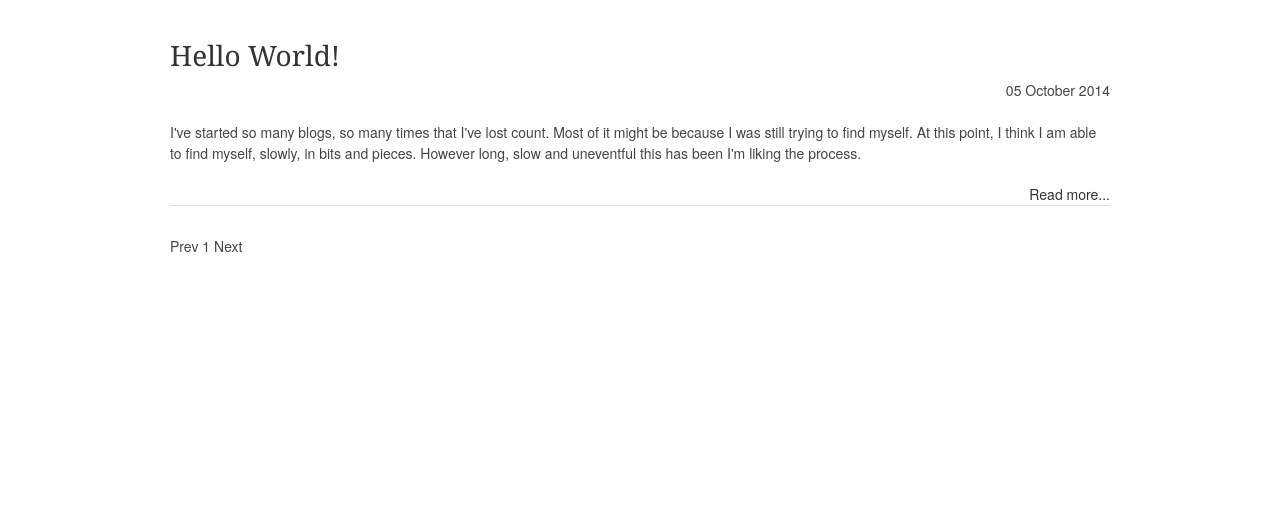
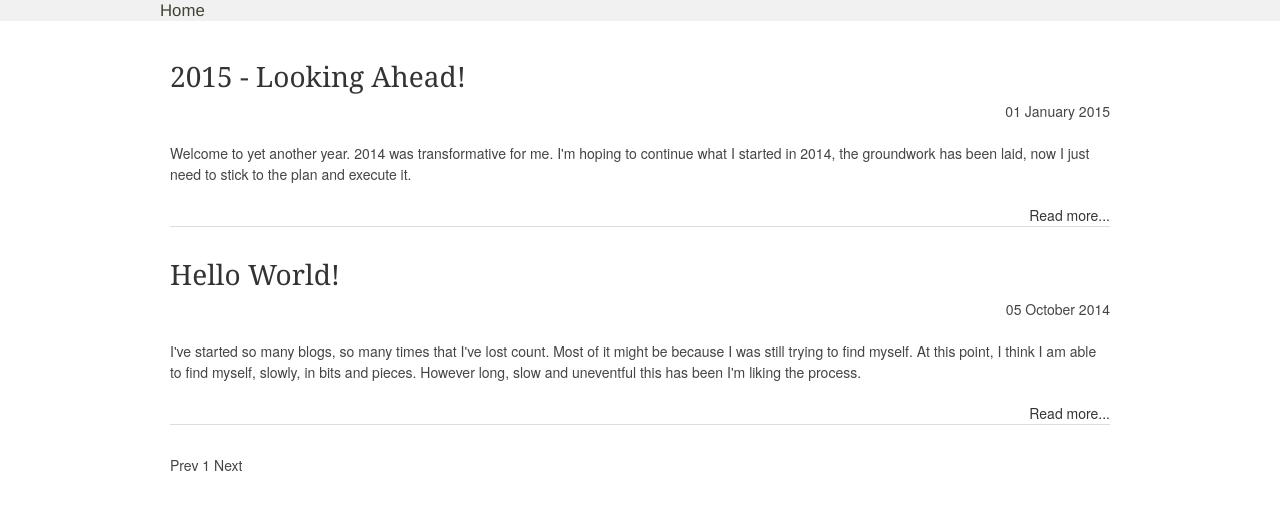
Before and after one commit to arelangi/adityarelangi.com, a Jekyll site: the page blog/index.html, which Jekyll copies as it is, in a window 1280 px wide. Shown: the top 510 px of the page. Built offline with Jekyll 4.4.1, drawn with Linux system fonts in a browser that asks for light colours; Markdown is read by kramdown in place of the engine named in the settings.

Commit message:
new post and design updates

```diff
--- a/blog/assets/css/style.css
+++ b/blog/assets/css/style.css
@@ -1 +1 @@
-body{margin-top:1%;margin-bottom:5%}.heading{margin-bottom:20px}
+body{margin-top:1%;margin-bottom:5%;}.heading{margin-bottom:20px}
--- a/blog/hello-world/index.html
+++ b/blog/hello-world/index.html
@@ -11,6 +11,7 @@
 <body>
 	<div class="header">
 		<div class="container">
+				<a href="http://adityarelangi.com">Home</a>
 
 		</div>
 	</div>
@@ -40,6 +41,8 @@ At this point, I think I am able to find myself, slowly, in bits and pieces. How
 		<ul>
 			<li><h4>Recent posts</h4></li>
 
+			<li><a href="/looking-ahead">2015 - Looking Ahead!</a></li>
+
 			<li><a href="/hello-world">Hello World!</a></li>
 
 		</ul>
@@ -48,6 +51,8 @@ At this point, I think I am able to find myself, slowly, in bits and pieces. How
 	</div>
 	<!-->
 
+
+		<strong><a class="post-navigation newer" rel="next" href="/blog//looking-ahead">Newer &rarr;</a></strong>
 
 
 
--- a/blog/index.html
+++ b/blog/index.html
@@ -10,14 +10,28 @@
 	<meta name=viewport content="width=device-width, initial-scale=1">
 </head>
 <body>
+
+
 	<div class="header">
 		<div class="container">
+				<a href="http://adityarelangi.com">Home</a>
 
 		</div>
 	</div>
 
 <div class="container">
 	<div class="sixteen columns">
+
+  <div class="excerpt">
+  	<h3><a href="/blog//looking-ahead">2015 - Looking Ahead!</a></h3>
+  	<span class="post-date">01 January 2015 </span><br/><br/>
+
+  	<p>Welcome to yet another year. 2014 was transformative for me. I'm hoping to continue what I started in 2014, the groundwork has been laid, now I just need to stick to the plan and execute it.</p>
+
+
+  		<a class="read-more" href="/blog//looking-ahead">Read more...</a>
+      <hr/>
+  </div>
 
   <div class="excerpt">
   	<h3><a href="/blog//hello-world">Hello World!</a></h3>
@@ -56,6 +70,8 @@ At this point, I think I am able to find myself, slowly, in bits and pieces. How
 		<ul>
 			<li><h4>Recent posts</h4></li>
 
+			<li><a href="/looking-ahead">2015 - Looking Ahead!</a></li>
+
 			<li><a href="/hello-world">Hello World!</a></li>
 
 		</ul>
```
Also changed, not shown: blog/looking-ahead/index.html (added, +80 -0 lines), blog/assets/css/skeleton/stylesheets/combined.css.
